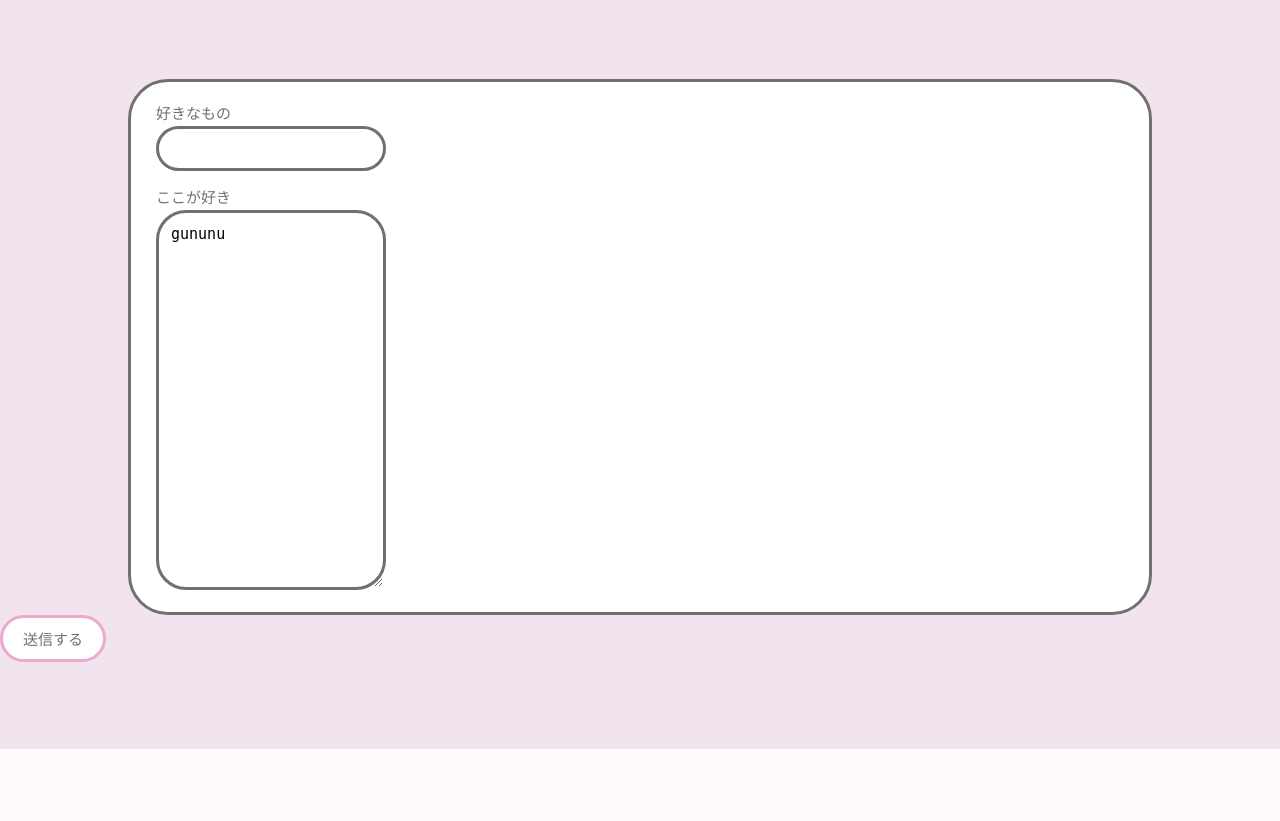
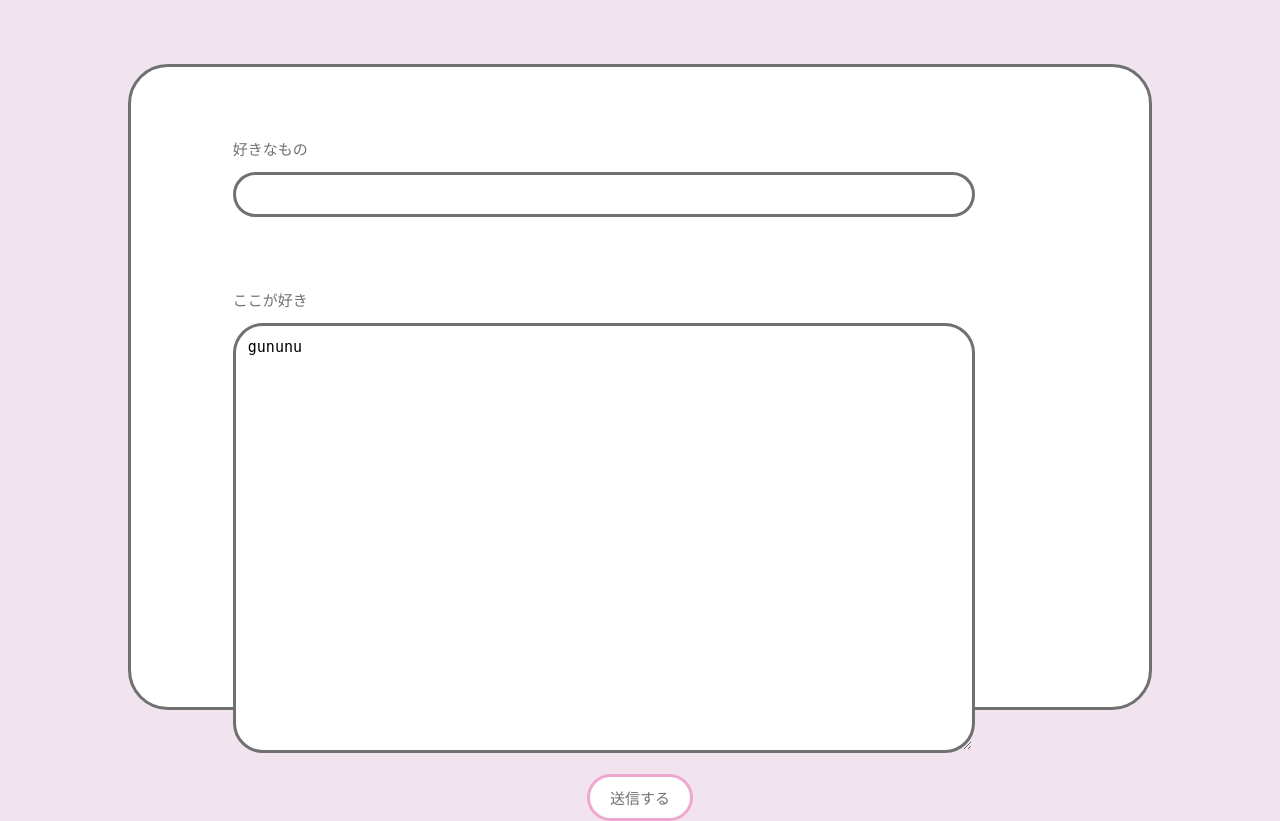
Before and after one commit to matsu30/MediaDesignExhibition, a PHP site: page / in a window 1280 px wide. Shown: the part 51-872 px from the top of the page. Before the commit the page ends 800 px from the top, so only its background shows below. Run offline with PHP 8.4, Linux system fonts and the light colour scheme; some libraries are stand-ins or nearby versions.

Commit message:
canvasサイズを1000＊1000に変更 生成される文字の調整 ボタンの位置とテキストエリアの位置修正

```diff
--- a/mobile_form/index.html
+++ b/mobile_form/index.html
@@ -14,10 +14,8 @@
     <div class="header">
         「<span class="suki">好き</span>」を「<span class="suki">かたち</span>」に。
     </div><!--/header-->
-
-
-    <form id="js-form" action="post-heart">
-        <canvas id="js-canvas" width="1" height="1"></canvas>
+    <canvas id="js-canvas" width="1000" height="1000"></canvas>
+    <form id="js-form" action="/api/postheart/">
         <div class="form">
                 <p><label class="form-label" for="title-field">好きなもの</label>
                 <input type="text" name="title" class="title" id="js-input">
@@ -33,11 +31,13 @@
             </div>  /bottun
         -->
 
-
-        <button id="js-submit" type="submit">送信する</button>
+        <div class="button_wrapper">
+            <button id="js-submit"  type="submit">送信する</button>
+        </div>
     </form>
     <script src="https://cdnjs.cloudflare.com/ajax/libs/axios/0.19.0/axios.min.js"></script>
     <script type="text/javascript" src="move.js"></script>
 
 </body>
+
 </html>
--- a/mobile_form/move.js
+++ b/mobile_form/move.js
@@ -22,14 +22,50 @@ form.addEventListener('submit', function(e) {
     console.log(body);
 
 
+
+
+        // 塗り色を決める
+        context.fillStyle = "#F5D8E8";
+        // canvasの左から0、上から0の位置に幅 width、高さ heightの塗りつぶしの四角形を描く
+        context.fillRect(0, 0, 1000, 1000);
+
+        // 以降の塗り色を決める
+        context.fillStyle = "#000000";
+
+        context.font = "bold 600px sans-serif";
+        context.textAlign = 'center';
+        context.textBaseline = 'middle';
+        context.fillStyle = '#EDA8CD';
+        context.fillText(title, 500, 500, 1000);
+
+        // 空のimg要素を作る
+        const img = new Image();
+
+        img.onload = function() {
+        // img要素の読み込みが終わったらこの中が処理される
+        // 画像をHTMLに追加する
+        document.body.appendChild(img);
+        };
+
+        // img要素 srcに画像化（base64化）したcanvasの内容を反映する
+        img.src = canvas.toDataURL('image/jpeg');
+
+        console.log(img.src);
+
+
+
+
+
     //canvasの内容をbase64（文字列）にしてbase64という変数に入れておく
     const base64 = canvas.toDataURL('image/jpeg');
 
-    axios.post(url, {
-        title: title,
-        body: body, // 送信するデータPHP側で$_POSST["body"]で受け取れる
-        base64: base64 // 送信するデータPHP側で$_POSST["base64"]で受け取れる
-    })
+    const params = new URLSearchParams();
+    params.append('title', title);
+    params.append('body', body);
+    params.append('base64', base64);
+
+
+    axios.post(url, params)
         .then(function (response) {
         // データの送信に成功したときの処理をここに書く
             console.log(response);
@@ -39,4 +75,10 @@ form.addEventListener('submit', function(e) {
             console.log(error);
         });
 
+        console.log(`
+        ${url} に以下のデータを送ります
+        ${title}
+        ${body}
+        ${base64}
+        `);
 });
--- a/mobile_form/style.css
+++ b/mobile_form/style.css
@@ -25,18 +25,19 @@ html,body {
 
 .form-label {
   display: block;
+  margin: 7% 10% 1% 10%;
 }
 
 .form{
-    margin: 5% 10% 0% 10%;
-    padding: 5px 5px 5px 25px;
+    margin: 5% 10% 5% 10%;
     background-color: #ffffff;
     border-radius: 40px;
     border: solid 3px #707070;
+    height: 80vh;
 }
 
 input[type="text"]{
-    width: 200px;
+    width: 70%;
     height: 15px;
     border: 3px solid #707070;
     padding: 0.8em;
@@ -49,17 +50,16 @@ textarea{
     padding: 0.8em;
     outline: none;
     border: 3px solid #707070;
-    -webkit-border-radius: 3px;
-    -moz-border-radius: 3px;
-    border-radius: 3px;
     font-size: 15px;
-    width: 200px;
-    height: 350px;
+    width: 70%;
+    height: 50vh;
     border-radius: 30px;
 }
 
 .title{
     margin-top: 3px;
+    margin-right: 10%;
+    margin-left: 10%;
 }
 
 .fixed {
@@ -68,6 +68,13 @@ textarea{
     text-align: center;
 }
 
+.button_wrapper{
+    text-align: center;
+}
+
+#js-canvas{
+    display: none;
+}
 
 #js-submit{
     font-size: 15px;
@@ -78,4 +85,4 @@ textarea{
     text-decoration: none;
     color: #707070;
     background: #ffffff;
-  }
+}
```
Also changed, not shown: mobile_form/api/postheart/index.php (deleted, +0 -21 lines), mobile_form/api/getheart/index.php (deleted), mobile_form/api/postheart/img.jpeg (deleted).
